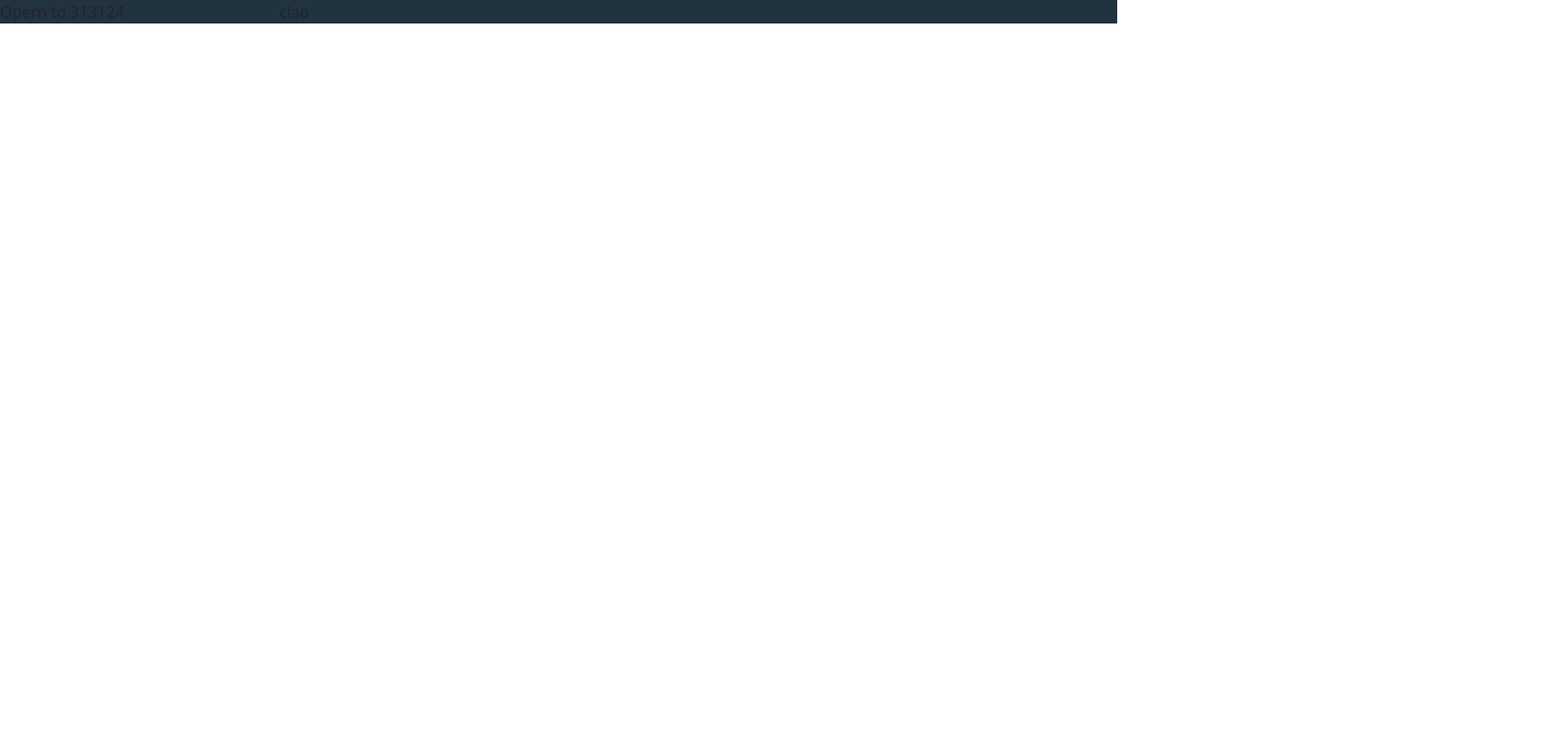
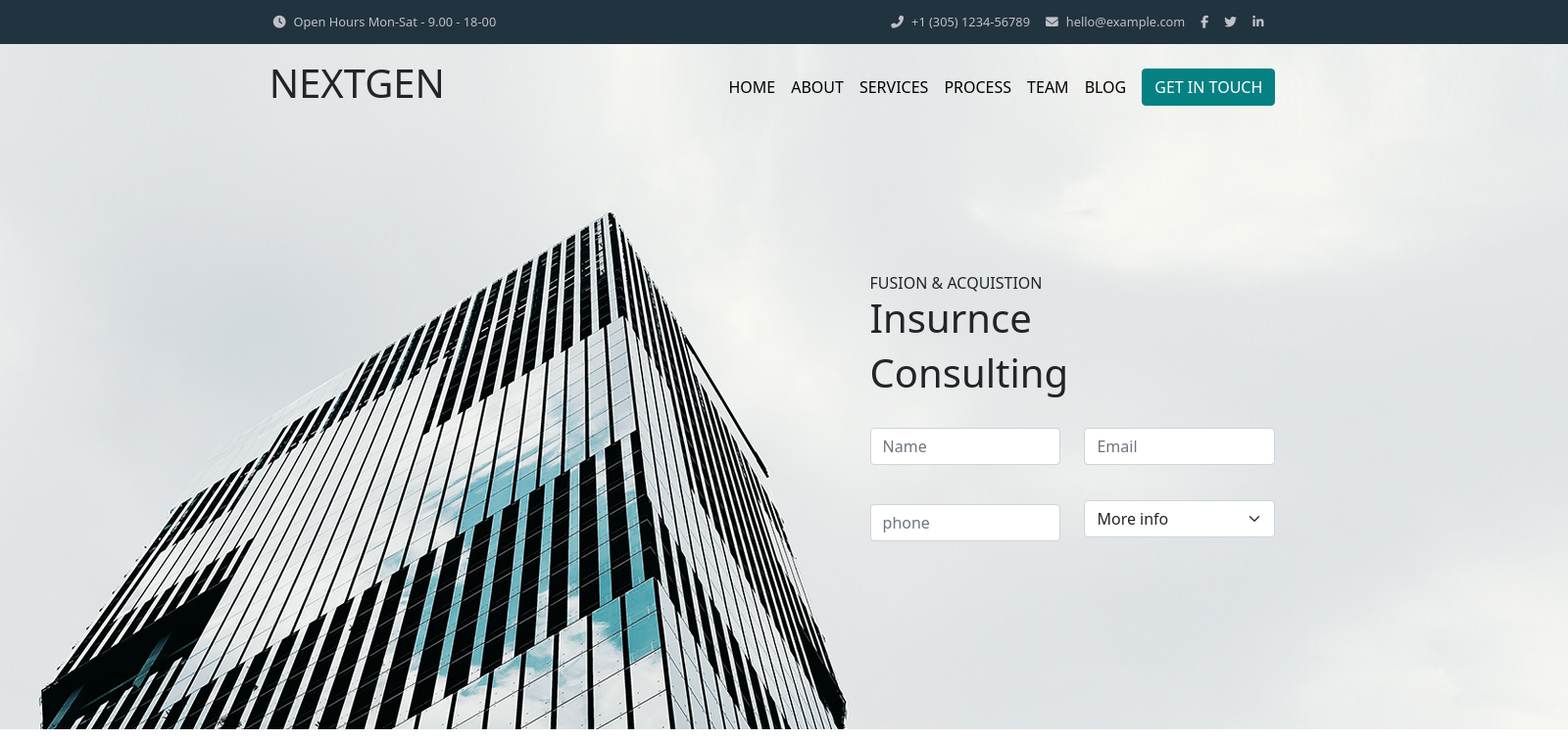
Before and after one commit to lorenzosavoia/proj-html-vuejs, a Vue app: page / in a window 1280 px wide. Shown: the top 756 px of the page at 98% size, 1600 px wide, since content can reach past the window. Built offline with nearby package versions, Linux system fonts and the light colour scheme.

Commit message:
add jumbo

```diff
--- a/public/index.html
+++ b/public/index.html
@@ -6,6 +6,7 @@
     <meta name="viewport" content="width=device-width,initial-scale=1.0">
     <link rel="icon" href="<%= BASE_URL %>favicon.ico">
     <title><%= htmlWebpackPlugin.options.title %></title>
+    <script src="https://kit.fontawesome.com/4d8d9d6354.js" crossing="anonimus"></script>
   </head>
   <body>
     <noscript>
--- a/src/App.vue
+++ b/src/App.vue
@@ -24,10 +24,12 @@ export default {
 <style lang="scss">
   @import "~bootstrap/scss/bootstrap";
 #app {
+  min-width: 1600px;
   *{
-    margin: 0;
-    padding: 0;
-    box-sizing: border-box;
+    // min-width: 1600px;
+    // margin: 0;
+    // padding: 0;
+    // box-sizing: border-box;
   }
 }
 </style>
--- a/src/components/Header.vue
+++ b/src/components/Header.vue
@@ -1,35 +1,150 @@
 
 <template>
-  <header>
-      <div class="contacts container">
-          <div class="row">
-                <div class="col 7">
-                    <div class="row">
-                        <div class="col-3">
-                            Opern to 313124
-                        </div>
-                        <div class="col-4">
-                            ciao
+  <div class="container-fluid">
+    <!-- contacts -->
+      <div class="row justify-content-center contacts align-items-center">
+          <div class="col-8">
+              <div class="row justify-content-between">
+                    <div class="col-4 ">
+                        <div class="text"><i class="fas fa-clock me-2"></i>Open Hours Mon-Sat - 9.00 - 18-00</div>
+                    </div>
+                    <div class="col 4 d-flex justify-content-end">
+                          <div class="phone me-3">
+                              <i class="fas fa-phone-alt me-2"></i>
+                              <span>+1 (305) 1234-56789</span>
+                          </div>
+                          <div class="e-mail me-3">
+                              <i class="fas fa-envelope me-2"></i>
+                              <span>hello@example.com</span>
+                          </div>
+                          <div class="social me-3">
+                              <i class="fab fa-facebook-f me-3"></i>
+                              <i class="fab fa-twitter me-3"></i>
+                              <i class="fab fa-linkedin-in me-3"></i>
+                          </div>
+                    </div>
+              </div>
+          </div>
+      </div>
+    <!-- contacts -->
+    <div class="jumbotron row pt-3">
+        <!-- <img src="..\assets\bg-6.jpg" alt=""> -->
+        <div class="row nav-bar row justify-content-center align-items-center">
+            <!-- navbar -->
+            <div class="col-8 d-flex justify-content-between">
+                <div class="next-gen-logo"> <h1>NEXTGEN</h1></div>
+                <div class="nav-contacts d-flex align-items-center">
+                    <ul class="d-flex">
+                        <li><a href="">HOME</a></li>
+                        <li><a href="">ABOUT</a> </li>
+                        <li><a href="">SERVICES</a> </li>
+                        <li><a href="">PROCESS</a> </li>
+                        <li><a href="">TEAM</a> </li>
+                        <li><a href="">BLOG</a> </li>
+                    </ul>
+                    <button class="btn btn-primary" type="submit">GET IN TOUCH</button>
+                </div>
+                <!-- navbar -->
+            </div>
+        </div>
+        <div class="row justify-content-center">
+            <div class="col-8">
+                <div class="row justify-content-end">
+                    <div class="col-5">
+                        <div class="row">
+                            <div class="col-12">
+                                <div>FUSION & ACQUISTION</div>
+                                <h1 class="title-form">Insurnce</h1>
+                                <h1 class="title-form">Consulting</h1>
+                            </div>
+                            <div class="col-6">
+                                <div class="mb-3">
+                                    <label for="formGroupExampleInput" class="form-label"></label>
+                                    <input type="text" class="form-control" id="formGroupExampleInput" placeholder="Name">
+                                </div>
+                            </div>
+                            <div class="col-6">
+                                <div class="mb-3">
+                                    <label for="exampleFormControlInput1" class="form-label"></label>
+                                    <input type="email" class="form-control" id="exampleFormControlInput1" placeholder="Email">
+                                </div>
+                            </div>
+                            <div class="col-6">
+                                <div class="mb-3">
+                                    <label for="formGroupExampleInput" class="form-label"></label>
+                                    <input type="text" class="form-control" id="formGroupExampleInput" placeholder="phone">
+                                </div>
+                            </div>
+                            <div class="col-6 d-flex align-items-center">
+                                <select class="form-select" aria-label="Default select example">
+                                <option selected>More info</option>
+                                <option value="1">Azienda</option>
+                                <option value="2">Libero professionista</option>
+                                <option value="3">Privato</option>
+                            </select>
+                            </div>
                         </div>
                     </div>
                 </div>
-          </div>
-      </div>
-  </header>
+            </div>
+        </div>
+    </div>
+  </div>
 </template>
 
 <script>
 export default {
   name:'Header',
+  data(){
+      return{
+        //   image:"../assets/bg-6.png"
+      }
+  }
 }
+
 </script>
 
 <style lang='scss' scoped>
  @import "~bootstrap/scss/bootstrap";
 
- .contacts{
-     background-color: #21333e;
-     width: 1590px;
+ .container-fluid{
+     .contacts{
+         height: 45px;
+        color: #bfc0ca;
+        background-color: #21333e;
+        font-size: .8em;
+    }
+    .jumbotron{
+        background-image: url('~@/assets/bg-6.jpg');
+       height: 700px;
+
+       .nav-bar{
+           height: 40px;
+
+           .btn-primary{
+                       background-color:#058183 ;
+                       border-color:#058183;
+                       color: white;
+                       display: inline-block;
+                    //    height: 40px;
+                   }
+            ul{
+                list-style: none;
+                margin: 0;
+                padding: 0;
+                li{
+                    display: flex;
+                    align-items: center;
+                    a{
+                        text-decoration: none;
+                        margin-right: 1em;
+                        display: inline-block;
+                        color: black;
+                    }
+                }
+            }
+       }
+    }
  }
 
 </style>
```
